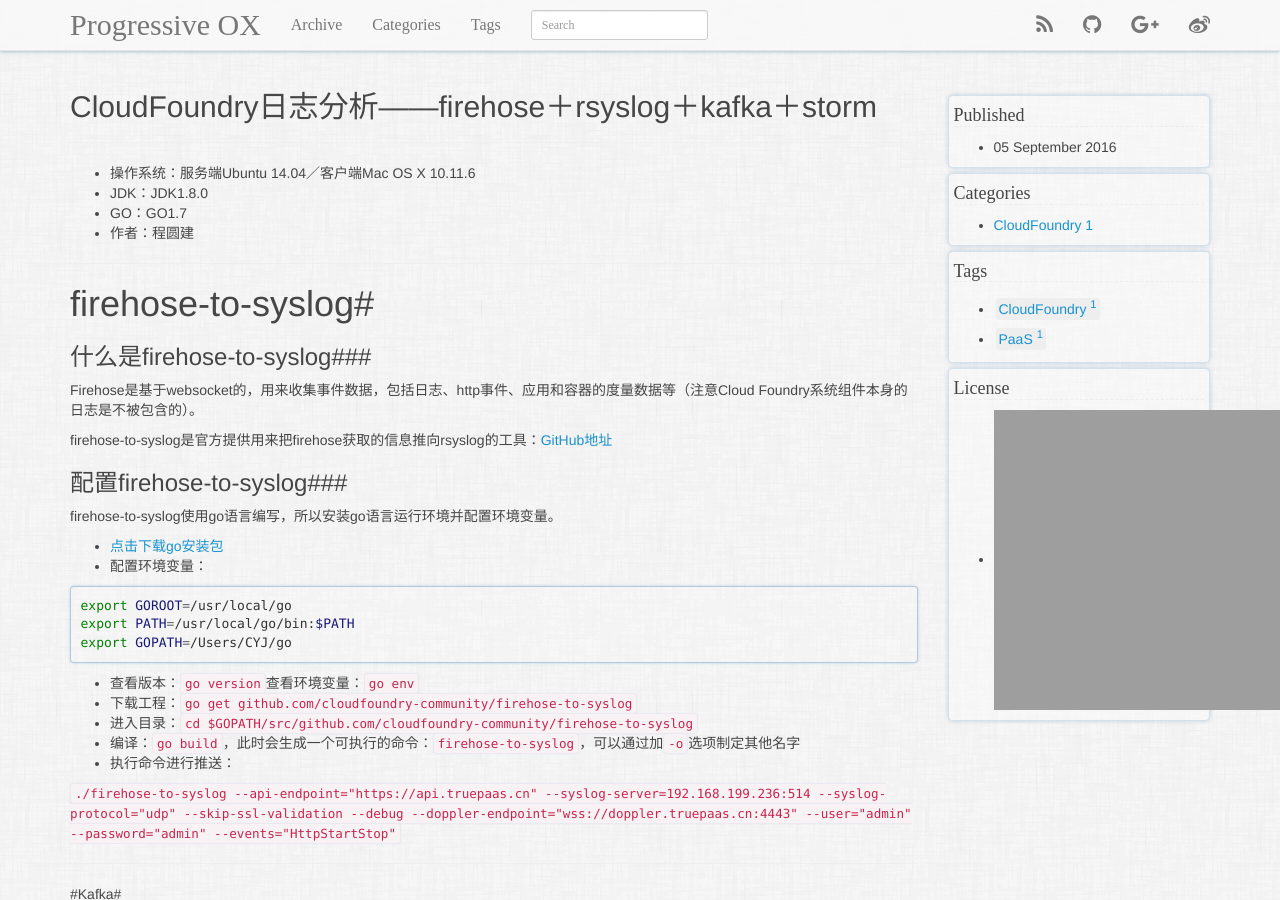
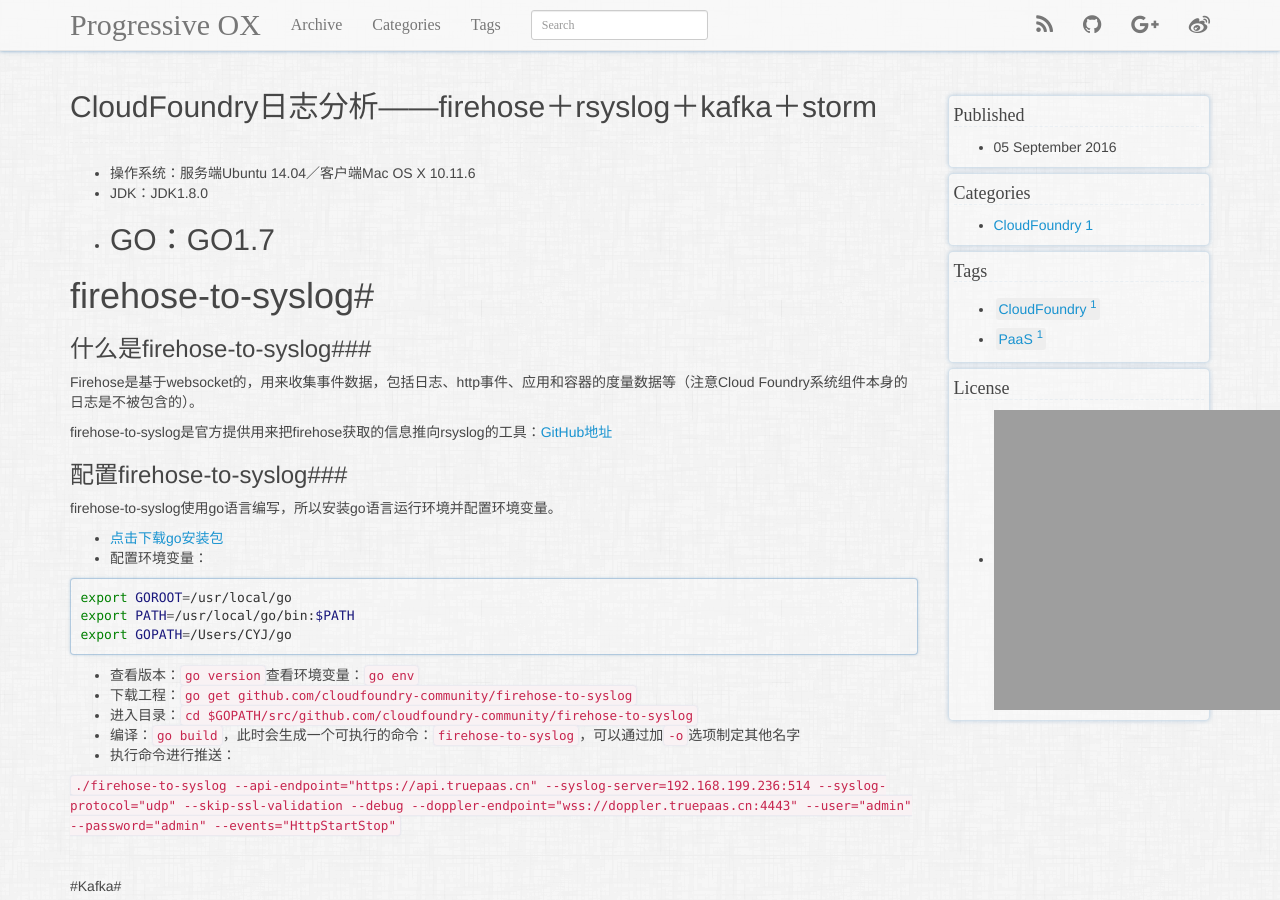
Before and after one commit to ChengYuanjian/chengyuanjian2.github.io, a Jekyll site: the page built from _posts/2016-09-05-cloudfoundry-syslog-analysis.md, in a window 1280 px wide and 900 px high. Built offline with Jekyll 4.4.1, drawn with Linux system fonts in a browser that asks for light colours; nearby versions of some CDN libraries; Markdown is read by kramdown in place of the engine named in the settings; comment, search, counter and statistics services are not loaded.

Commit message:
Update 2016-09-05-cloudfoundry-syslog-analysis.md

```diff
--- a/_posts/2016-09-05-cloudfoundry-syslog-analysis.md
+++ b/_posts/2016-09-05-cloudfoundry-syslog-analysis.md
@@ -11,8 +11,6 @@
 * 操作系统：服务端Ubuntu 14.04／客户端Mac OS X 10.11.6
 * JDK：JDK1.8.0
 * GO：GO1.7
-* 作者：程圆建
-
 ----
 
 #firehose-to-syslog#
```
